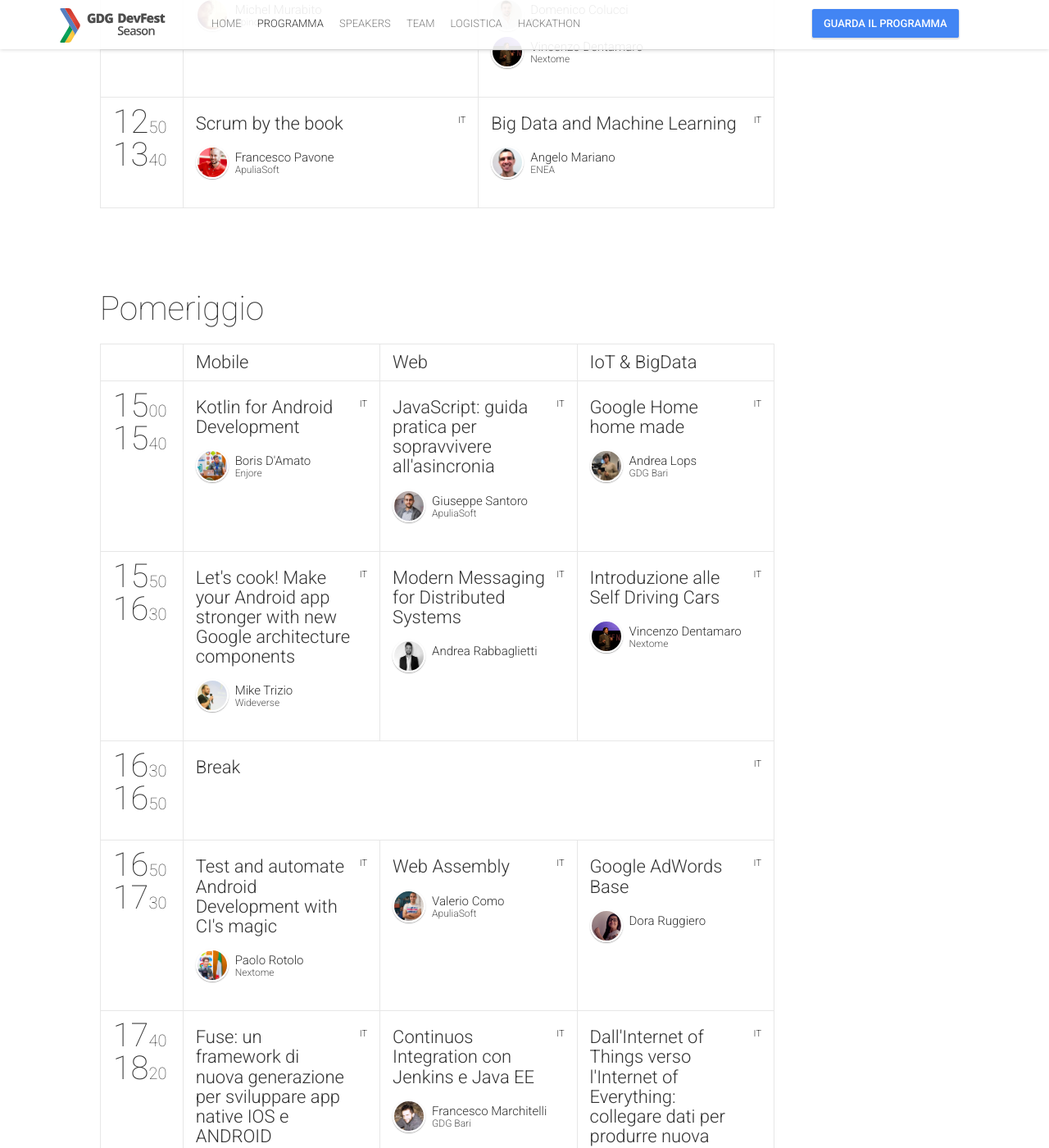
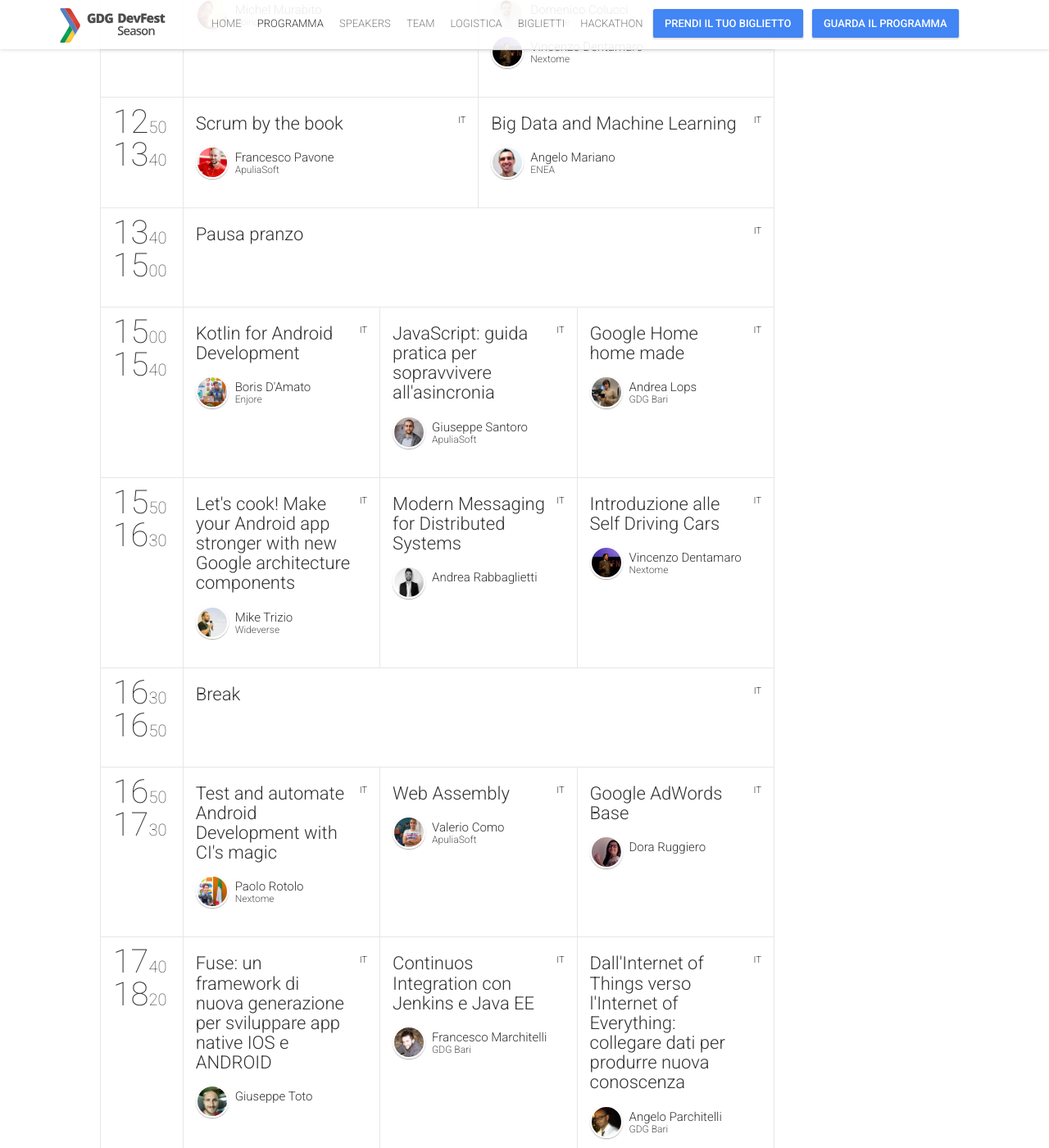
Before and after one commit to GDGNairobi/devfest2017-website, a Jekyll site: the page built from schedule.html, in a window 1280 px wide and 1400 px high, scrolled down 1362 px. Shown: the whole window at 82% size. Built offline with Jekyll 4.4.1, drawn with Linux system fonts in a browser that asks for light colours; nearby versions of some CDN libraries; comment, search, counter and statistics services are not loaded; some of the changed text lies outside the part shown.

Commit message:
Fix issue with template, update agenda.

```diff
--- a/_config.yml
+++ b/_config.yml
@@ -48,12 +48,15 @@
  - {permalink: "/speakers/", text: "Speakers"}
  - {permalink: "/team/", text: "Team"}
  - {permalink: "/logistics/", text: "Logistica"}
+ - {permalink: "/#tickets", text: "Biglietti"}
  # TODO: Add Hackathon
- - {permalink: "https://hack.developers.italia.it/", text: "Hackathon"}
+ - {link: "https://hack.developers.italia.it/", text: "Hackathon"}
 bottomNavigationLinks:
  - {link: "http://gdgbari.org/schedule/", text: "Guarda il programma"}
+ - {link: "https://www.eventbrite.it/e/biglietti-devfest-bari-2017-37804774097", text: "Prendi il tuo biglietto"}
 rightNavigationButtons:
  - {link: "http://gdgbari.org/schedule/", text: "Guarda il programma"}
+ - {link: "https://www.eventbrite.it/e/biglietti-devfest-bari-2017-37804774097", text: "Prendi il tuo biglietto"}
 
 # Hero Block
 heroImage: "hero.jpg"
@@ -63,9 +66,8 @@
 typeoutFallback: "Bari"
 heroButtons:
  - {link: "http://gdgbari.org/schedule/", text: "Guarda il programma"}
+ - {permalink: "/#tickets", text: "Prendi il tuo biglietto"}
  - {link: "https://www.facebook.com/GDGBari/", text: "Seguici su Facebook"}
- # TODO: ADD AFTER CALL FOR PAPER
- # - {permalink: "/#tickets", text: "Buy tickets"}
 
 # About Block
 aboutTitle: "Cos'è la DevFest?"
--- a/_data/schedule.yml
+++ b/_data/schedule.yml
@@ -1,6 +1,6 @@
 -
   date: "2017-10-06"
-  dateReadable: "Mattina"
+  dateReadable: "6 Ottobre - Mattina"
   timeslots:
     - {
     	startTime: "8:40",
@@ -42,23 +42,20 @@
     	endTime: "13:40",
     	sessionIds: [007, 008]
     }
--
-  date: "2017-10-06"
-  dateReadable: "Pomeriggio"
-  tracks:
-    - {title: "Mobile", color: "#90be4e"}
-    - {title: "Web", color: "#03a9f4"}
-    - {title: "IoT & BigData", color: "#e91e63"}
-  timeslots:
     - {
-    	startTime: "15:00",
-    	endTime: "15:40",
-    	sessionIds: [003, 015, 012]
+      startTime: "13:40",
+      endTime: "15:00",
+      sessionIds: [024]
     }
     - {
-    	startTime: "15:50",
-    	endTime: "16:30",
-    	sessionIds: [001, 009, 010]
+      startTime: "15:00",
+      endTime: "15:40",
+      sessionIds: [003, 015, 012]
+    }
+    - {
+      startTime: "15:50",
+      endTime: "16:30",
+      sessionIds: [001, 009, 010]
     }
     - {
         startTime: "16:30",
@@ -71,12 +68,21 @@
         sessionIds: [013, 011, 017]
     }
     - {
-    	startTime: "17:40",
-    	endTime: "18:20",
-    	sessionIds: [002, 004, 006]
+      startTime: "17:40",
+      endTime: "18:20",
+      sessionIds: [002, 004, 006]
     }
     - {
-    	startTime: "18:30",
-    	endTime: "18:45",
-    	sessionIds: [023]
+      startTime: "18:30",
+      endTime: "18:45",
+      sessionIds: [023]
     }
+-
+  date: "2017-10-07"
+  dateReadable: "7-8 Ottobre"
+  timeslots:
+    - {
+      startTime: "ALL",
+      endTime: "DAY",
+      sessionIds: [025]
+    }
--- a/_includes/blog.html
+++ b/_includes/blog.html
@@ -39,7 +39,7 @@
                                 </ul>
                             </div>
                         </div>
-                        <p class="post-body">{{ post.content | strip_html | truncate: 350 }} <a href="{{ site.baseurl | append: post.url }}">continue reading</a></p>
+                        <p class="post-body">{{ post.content | strip_html | truncate: 350 }} <a href="{{ site.baseurl | append: post.url }}.html">continue reading</a></p>
                     </article>
                 {% endfor %}
 
--- a/_includes/latest-news.html
+++ b/_includes/latest-news.html
@@ -8,7 +8,7 @@
                     {% assign postUrl = site.baseurl | append: post.url %}
 					<div class="post col-md-6 col-sm-6 text-left animated hiding" data-animation="fadeInDown" data-delay="500">
 						<h6>{{ post.title }}</h6>
-						<p class="post-body">{{ post.content | strip_html | truncate: 250 }} <a href="{{ postUrl }}">continue reading</a></p>
+						<p class="post-body">{{ post.content | strip_html | truncate: 250 }} <a href="{{ postUrl }}.html">continue reading</a></p>
 					</div>
                 {% endfor %}
 			</article>
--- a/firebase.json
+++ b/firebase.json
@@ -2,9 +2,7 @@
   "hosting": {
     "public": "_site",
     "ignore": [
-      "firebase.json",
-      "**/.*",
-      "**/node_modules/**"
+      "firebase.json"
     ]
   }
 }
```
Also changed, not shown: _data/sessions.yml (+24 -0 lines).
